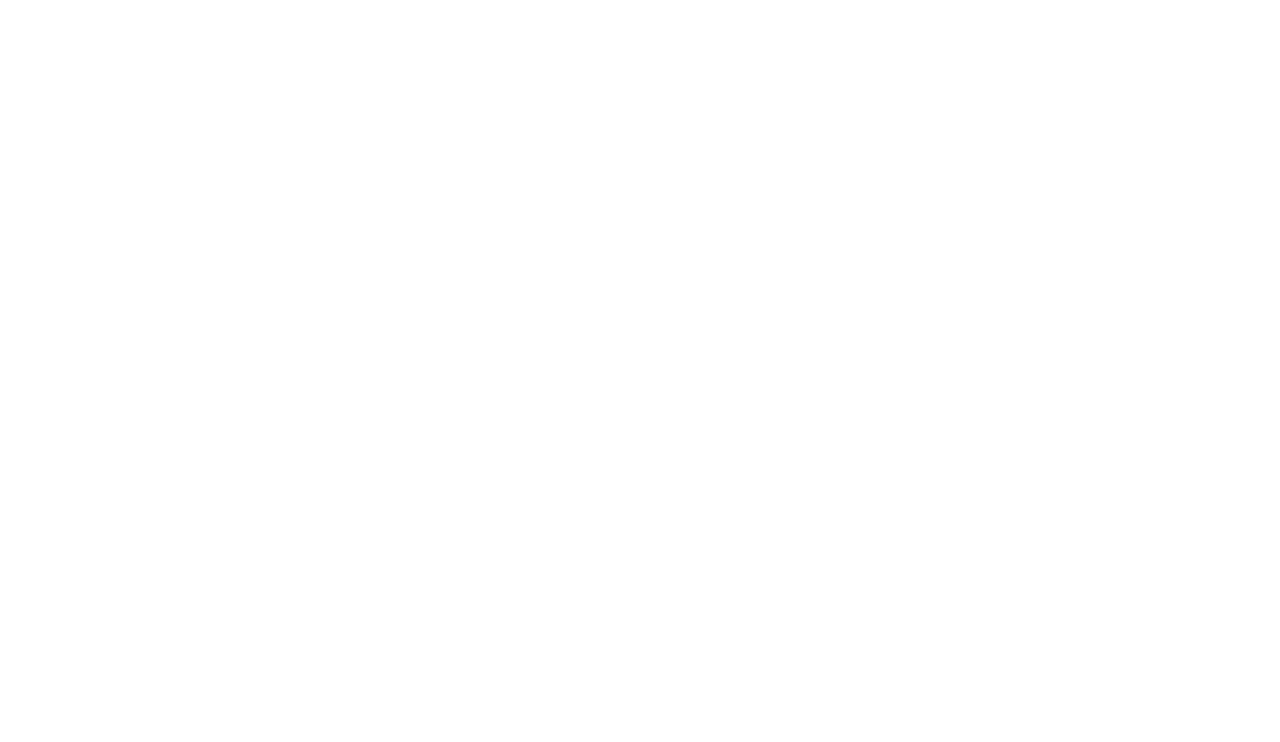
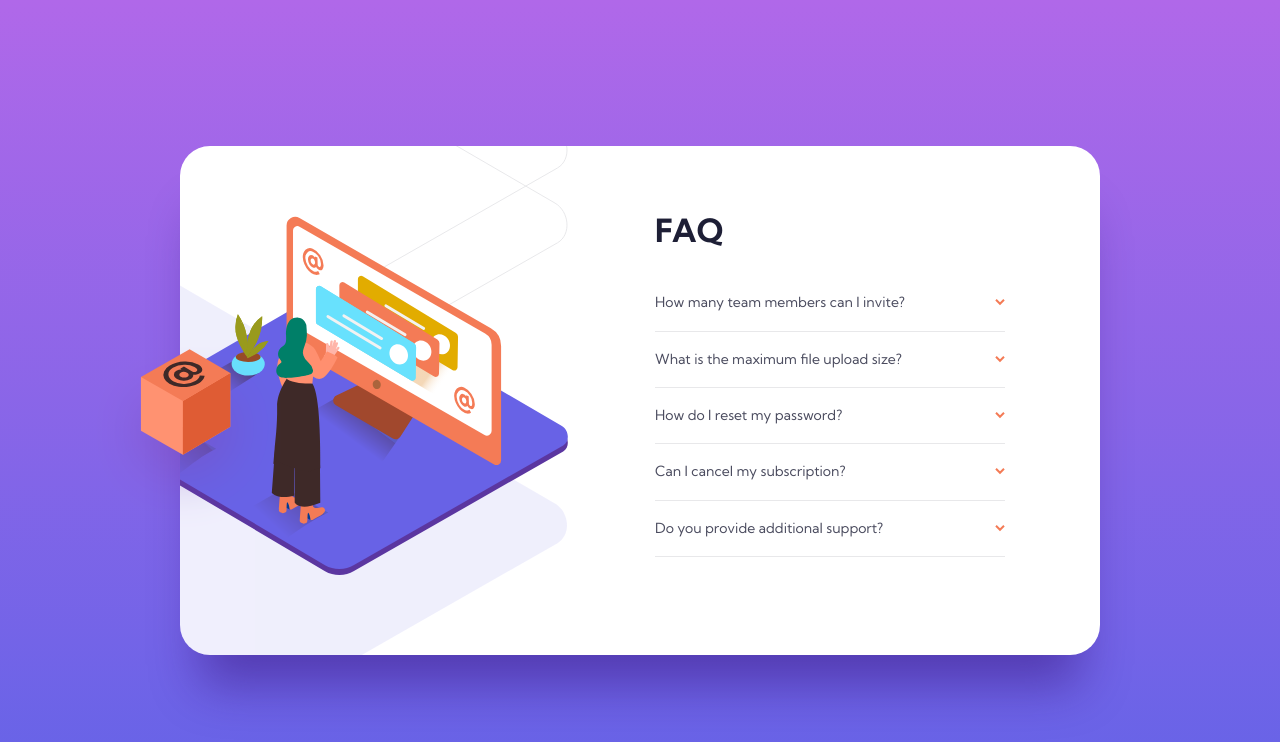
Before and after one commit to ArabuliGiorgi/FAQ-Accordion-card, a plain HTML site: page index.html in a window 1280 px wide. Drawn offline with Linux system fonts and the light colour scheme; a web font is replaced by a local one.

Commit message:
built mobile & desktop versions

```diff
--- a/index.html
+++ b/index.html
@@ -12,6 +12,55 @@
     <script defer src="app.js"></script>
 </head>
 <body>
-
+    <img src="images/illustration-box-desktop.svg" alt="illustration box" id="box-pic">
+    <main>
+        <div style="height: 100%;">
+           <div class="pic-shadow"></div>
+            <div class="illustration"></div>
+        </div>
+        <div class="main-div">
+            <h1 id="heading">FAQ</h1>
+            <div class="question-divs">
+                <div class="question">
+                    <h1 class="question-font">How many team members can I invite?</h1>
+                    <img src="images/icon-arrow-down.svg" alt="arrow down icon">
+                </div>
+                <p class="answer-font">You can invite up to 10 team members.</p>
+            </div>
+            <div class="question-divs">
+                <div class="question">
+                    <h1 class="question-font">What is the maximum file upload size?</h1>
+                    <img src="images/icon-arrow-down.svg" alt="arrow down icon">
+                </div>
+                <p class="answer-font">No more than 2GB. All files in your account
+                must fit your allotted storage space.</p>
+            </div>
+            <div class="question-divs">
+                <div class="question">
+                    <h1 class="question-font">How do I reset my password?</h1>
+                    <img src="images/icon-arrow-down.svg" alt="arrow down icon">
+                </div>
+                <p class="answer-font">Go to the login page and click "Forgot
+                Password." Follow the instructions sent to your email to reset
+                your password.</p>
+            </div>
+            <div class="question-divs">
+                <div class="question">
+                    <h1 class="question-font">Can I cancel my subscription?</h1>
+                    <img src="images/icon-arrow-down.svg" alt="arrow down icon">
+                </div>
+                <p class="answer-font">Yes, you can cancel your subscription at
+                any time through your account settings.</p>
+            </div>
+            <div class="question-divs">
+                <div class="question">
+                    <h1 class="question-font">Do you provide additional support?</h1>
+                    <img src="images/icon-arrow-down.svg" alt="arrow down icon">
+                </div>
+                <p class="answer-font">Yes, additional support is available
+                through our premium support plan.</p>
+            </div>
+        </div>
+    </main>
 </body>
 </html>
--- a/style.css
+++ b/style.css
@@ -6,3 +6,132 @@
 h1, p{
     font-family: "Kumbh Sans", sans-serif;
 }
+body{
+    min-height: 100vh;
+    background: linear-gradient(180deg, #B068E9 0%, #6463E7 100%);
+    display: flex;
+    justify-content: center;
+    align-items: center;
+    padding: 148px 24px 85px 24px;
+}
+#box-pic{
+    display: none;
+    position: absolute;
+}
+main{
+    width: 100%;
+    min-height: 500px;
+    background-color: #FFFFFF;
+    box-shadow: 0px 50px 50px -20px #35127A7F;
+    border-radius: 30px;
+    padding: 0 24px 48px 24px;
+}
+.pic-shadow{
+    width: 240px;
+    height: 104px;
+    background-image: url(images/bg-pattern-mobile.svg);
+    background-repeat: no-repeat;
+    margin: 0 auto;
+}
+.illustration{
+    width: 237px;
+    height: 180px;
+    background-image: url(images/illustration-woman-online-mobile.svg);
+    background-repeat: no-repeat;
+    margin: 0 auto;
+    margin-top: -212px;
+}
+.main-div{
+    width: 100%;
+    margin-top: 60px;
+}
+#heading{
+    color: #1E1F36;
+    font-weight: 700;
+    font-size: 32px;
+    line-height: 39.69px;
+    text-align: center;
+    margin-bottom: 38px;
+}
+.question-divs{
+    padding: 19px 0 19px 0;
+    border-bottom: 1px solid #E8E8EA;
+}
+.question{
+    width: 100%;
+    display: flex;
+    justify-content: space-between;
+    align-items: center;
+}
+.question-font{
+    font-weight: 400;
+    font-size: 13px;
+    line-height: 16.12px;
+    color: #4B4C5F;
+    max-width: calc(100% - 30px);
+}
+.answer-font{
+    font-weight: 400;
+    font-size: 12px;
+    line-height: 18px;
+    color: #787887;
+    margin-top: 12px;
+    max-width: calc(100% - 30px);
+    display: none;
+}
+
+@media only screen and (min-width: 1080px){
+    body{
+        padding: 0;
+        position: relative;
+    }
+    #box-pic{
+        display: block;
+        left: calc(50% - 550px);
+        top: calc(50% - 53px);
+    }
+    main{
+        max-width: 920px;
+        min-height: 509px;
+        padding: 0 95px 0 0;
+        display: flex;
+        justify-content: space-between;
+        overflow: hidden;
+    }
+    .pic-shadow{
+        width: 964px;
+        height: 944px;
+        background-image: url(images/bg-pattern-desktop.svg);
+        background-size: 100%;
+        margin: -294px 0 -141px -576px;
+    }
+    .illustration{
+        width: 472px;
+        height: 359px;
+        background-image: url(images/illustration-woman-online-desktop.svg);
+        margin: -580px 0 0 -84px;
+    }
+    .main-div{
+        max-width: 350px;
+        margin-top: 65px;
+        height: 100%;
+    }
+    #heading{
+        text-align: start;
+        margin-bottom: 25px;
+    }
+    .question-font{
+        font-size: 14px;
+        line-height: 17.36px;
+    }
+    .question-font:hover{
+        color: #F47B56;
+        cursor: pointer;
+    }
+    .question img:hover{
+        cursor: pointer;
+    }
+    .answer-font{
+        margin-top: 11px;
+    }
+}
```
